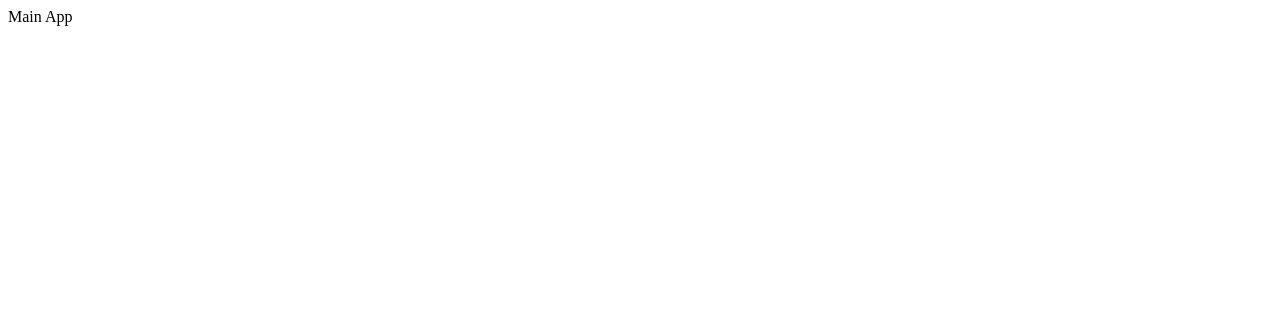
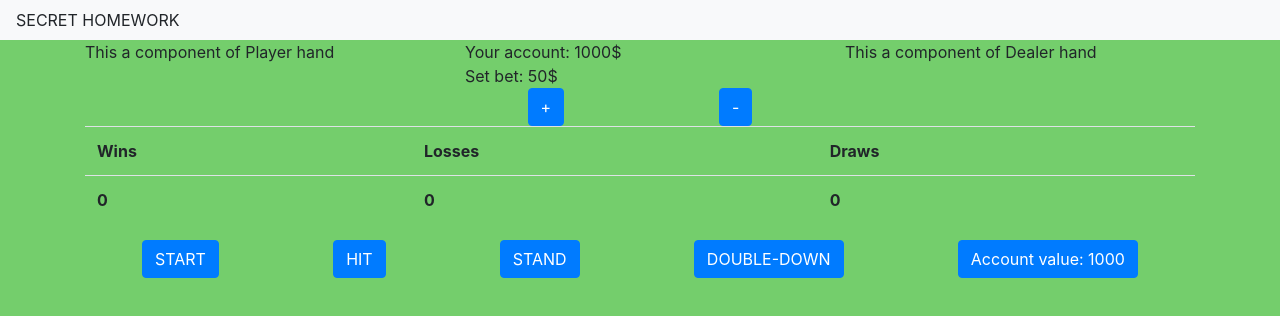
Before and after one commit to napiorkowskimarcin/411-SECRET, a Vue app: page / in a window 1280 px wide. Shown: the top 316 px of the page. Built offline with nearby package versions, Linux system fonts and the light colour scheme.

Commit message:
ADD STORE CURRENT BET, ACCOUNT VALUE

```diff
--- a/public/index.html
+++ b/public/index.html
@@ -1,15 +1,21 @@
 <!DOCTYPE html>
 <html lang="">
   <head>
-    <meta charset="utf-8">
-    <meta http-equiv="X-UA-Compatible" content="IE=edge">
-    <meta name="viewport" content="width=device-width,initial-scale=1.0">
-    <link rel="icon" href="<%= BASE_URL %>favicon.ico">
-    <title><%= htmlWebpackPlugin.options.title %></title>
+    <meta charset="utf-8" />
+    <meta http-equiv="X-UA-Compatible" content="IE=edge" />
+    <meta name="viewport" content="width=device-width,initial-scale=1.0" />
+    <title>Secret homework</title>
+    <link
+      href="//netdna.bootstrapcdn.com/bootstrap/4.1.1/css/bootstrap.min.css"
+      rel="stylesheet"
+    />
   </head>
   <body>
     <noscript>
-      <strong>We're sorry but <%= htmlWebpackPlugin.options.title %> doesn't work properly without JavaScript enabled. Please enable it to continue.</strong>
+      <strong
+        >We're sorry but secret homework doesn't work properly without
+        JavaScript enabled. Please enable it to continue.</strong
+      >
     </noscript>
     <div id="app"></div>
     <!-- built files will be auto injected -->
--- a/src/App.vue
+++ b/src/App.vue
@@ -1,14 +1,14 @@
 <template>
-  <div>
-    Main App
+  <nav class="navbar navbar-expand-lg navbar-light bg-light">
+    SECRET HOMEWORK
+  </nav>
+  <div class="container">
+    <router-view />
   </div>
 </template>
 
-<script>
-export default {
-  name: "App",
-  components: {},
-};
-</script>
-
-<style></style>
+<style>
+body {
+  background-color: rgb(116, 206, 108);
+}
+</style>
--- /dev/null
+++ b/src/components/CurrentGame.vue
@@ -0,0 +1,54 @@
+<template>
+  <div>
+    Your account: <span>{{ accountValue }}</span
+    >$
+  </div>
+  <div>
+    Set bet: <span>{{ currentBet }}</span
+    >$
+  </div>
+  <div class="row d-flex justify-content-around">
+    <button class="btn btn-primary" @click="increaseBet">+</button>
+    <button class="btn btn-primary" @click="decreaseBet">-</button>
+  </div>
+</template>
+
+<script>
+//import { mapState, mapMutations } from "vuex";
+export default {
+  name: "CurrentGame",
+  // computed: {
+  //   // ...mapState({ accountValue: "accountValue" }),
+  //   // ...mapState({ currentBet: "currentBet" }),
+  //   // ...mapMutations(["setBetPlus", "setBetMinus"]),
+  // },
+  data() {
+    return {
+      // currentBet: 0,
+      // accountValue: 0,
+    };
+  },
+  computed: {
+    currentBet() {
+      return this.$store.getters.getCurrentBet;
+    },
+    accountValue() {
+      return this.$store.getters.getCurrentAccount;
+    },
+  },
+  methods: {
+    increaseBet() {
+      if (this.currentBet < this.accountValue) {
+        this.$store.commit("setBetPlus");
+      }
+    },
+    decreaseBet() {
+      if (this.currentBet > 50) {
+        this.$store.commit("setBetMinus");
+      }
+    },
+  },
+};
+</script>
+
+<style></style>
--- /dev/null
+++ b/src/components/HandDealer.vue
@@ -0,0 +1,5 @@
+<template>
+  <div>
+    This a component of Dealer hand
+  </div>
+</template>
--- /dev/null
+++ b/src/components/HandPlayer.vue
@@ -0,0 +1,5 @@
+<template>
+  <div>
+    This a component of Player hand
+  </div>
+</template>
--- a/src/main.js
+++ b/src/main.js
@@ -1,4 +1,13 @@
-import { createApp } from 'vue'
-import App from './App.vue'
+import { createApp } from "vue";
+import App from "./App.vue";
+import router from "./router";
+import store from "./store";
+//
+import axios from "axios";
+import VueAxios from "vue-axios";
 
-createApp(App).mount('#app')
+createApp(App)
+  .use(store)
+  .use(router)
+  .use(VueAxios, axios)
+  .mount("#app");
--- /dev/null
+++ b/src/router/index.js
@@ -0,0 +1,17 @@
+import { createRouter, createWebHashHistory } from "vue-router";
+import Home from "../views/Home.vue";
+
+const routes = [
+  {
+    path: "/",
+    name: "Home",
+    component: Home,
+  },
+];
+
+const router = createRouter({
+  history: createWebHashHistory(),
+  routes,
+});
+
+export default router;
--- /dev/null
+++ b/src/store/index.js
@@ -0,0 +1,22 @@
+import { createStore } from "vuex";
+
+export default createStore({
+  state: {
+    accountValue: 1000,
+    currentBet: 50,
+  },
+  mutations: {
+    setBetPlus(state) {
+      state.currentBet += 50;
+    },
+    setBetMinus(state) {
+      state.currentBet -= 50;
+    },
+  },
+  actions: {},
+  modules: {},
+  getters: {
+    getCurrentBet: (state) => state.currentBet,
+    getCurrentAccount: (state) => state.accountValue,
+  },
+});
--- /dev/null
+++ b/src/views/Home.vue
@@ -0,0 +1,65 @@
+<template>
+  <div class="home">
+    <div class="row">
+      <div class="col">
+        <HandPlayer />
+      </div>
+      <div class="col">
+        <CurrentGame />
+      </div>
+      <div class="col">
+        <HandDealer />
+      </div>
+    </div>
+    <div class="row">
+      <div class="col">
+        <table class="table">
+          <tr>
+            <th>Wins</th>
+            <th>Losses</th>
+            <th>Draws</th>
+          </tr>
+          <tr>
+            <th>0</th>
+            <th>0</th>
+            <th>0</th>
+          </tr>
+        </table>
+      </div>
+    </div>
+    <div class="row">
+      <div class="col d-flex justify-content-around">
+        <button class="btn btn-primary" @click="startGame">START</button>
+        <button class="btn btn-primary">HIT</button>
+        <button class="btn btn-primary">STAND</button>
+        <button class="btn btn-primary">DOUBLE-DOWN</button>
+        <div class="btn btn-primary">Account value: {{ accountValue }}</div>
+      </div>
+    </div>
+  </div>
+</template>
+
+<script>
+// @ is an alias to /src
+import HandPlayer from "../components/HandPlayer";
+import HandDealer from "../components/HandDealer";
+import CurrentGame from "../components/CurrentGame";
+
+export default {
+  name: "Home",
+  components: {
+    HandPlayer,
+    HandDealer,
+    CurrentGame,
+  },
+  data() {
+    return {
+      accountValue: 0,
+    };
+  },
+  mounted() {
+    this.accountValue = this.$store.getters.getCurrentAccount;
+  },
+};
+</script>
+<style scoped></style>
```
Also changed, not shown: package.json (+7 -1 lines), 1 other file (tests, documents, lock files or other folders).
